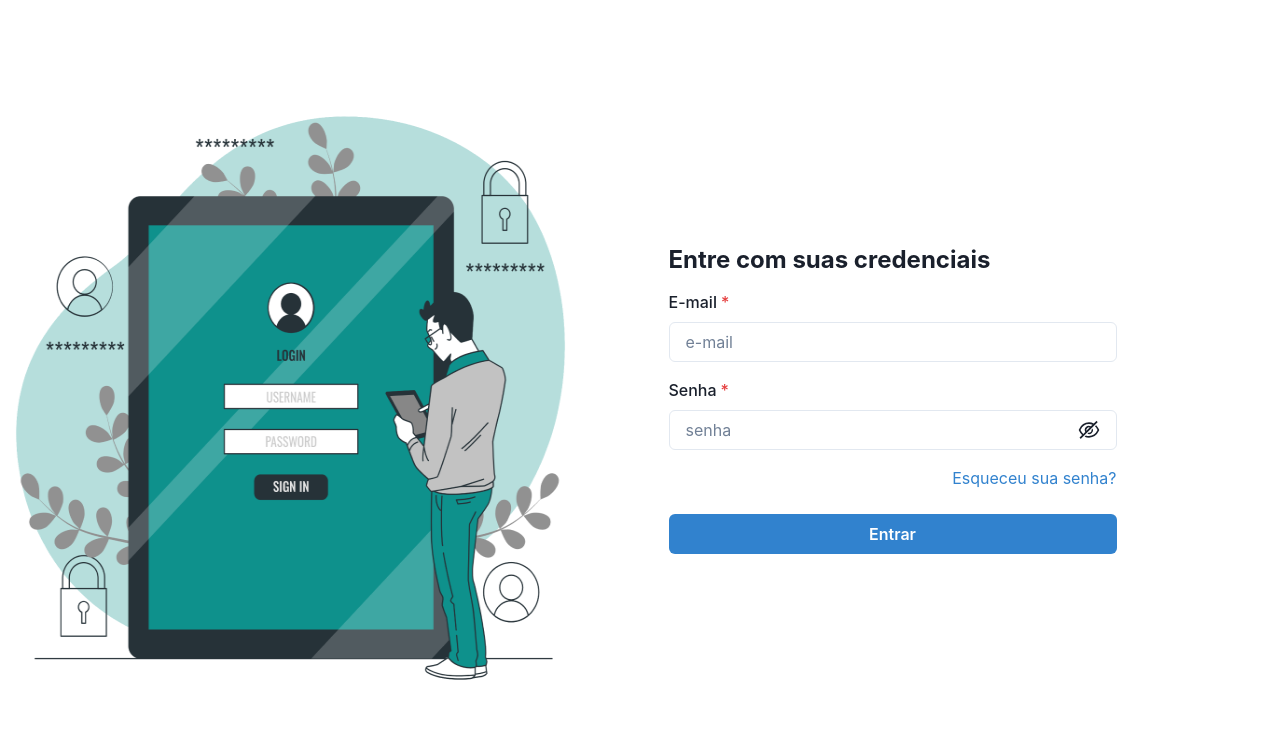
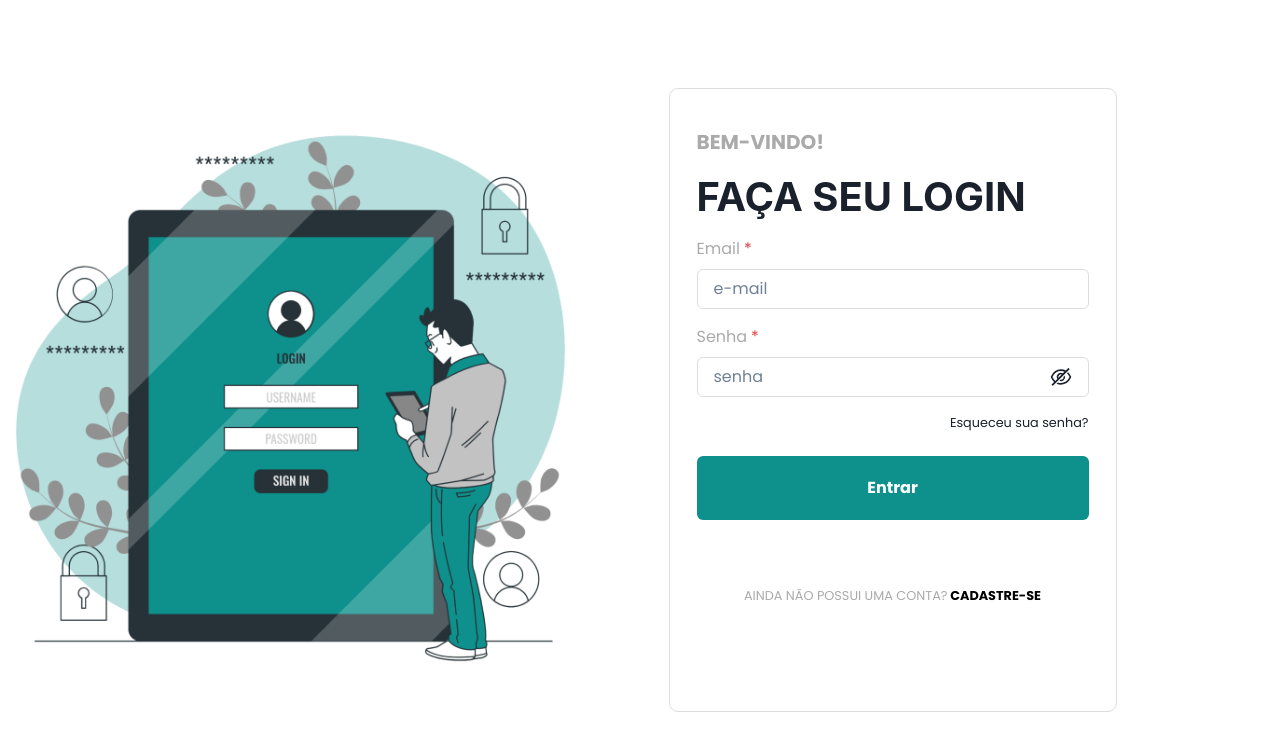
Before and after one commit to eliezer-rodrigues037/Projeto-recicla-front, a Next.js app: page / in a window 1280 px wide. Shown: the top 750 px of the page. Built offline with nearby package versions, Linux system fonts and the light colour scheme.

Commit message:
Login page ✓ | Recover password WIP.

```diff
--- a/next.config.js
+++ b/next.config.js
@@ -1,9 +1,10 @@
 /** @type {import('next').NextConfig} */
 const nextConfig = {
   reactStrictMode: true,
-
+  // http://localhost:3333
+  //
   env: {
-    baseUrl: "http://localhost:3333",
+    baseUrl: "http://192.168.0.5:3333",
   },
 };
 
--- a/src/contexts/auth.tsx
+++ b/src/contexts/auth.tsx
@@ -113,11 +113,9 @@ export function AuthProvider({ children }: { children: ReactNode }) {
       setIsLoading(false);
       router.push("/");
 
-      const errorMessage = e instanceof Error ? e.message : e.data.message;
-
       toast({
         title: "Erro.",
-        description: errorMessage,
+        description: e?.response?.data?.message || e?.message,
         status: "error",
         duration: 2500,
         isClosable: true,
@@ -154,11 +152,9 @@ export function AuthProvider({ children }: { children: ReactNode }) {
     } catch (e: any) {
       console.log(e);
 
-      const errorMessage = e instanceof Error ? e.message : e.data.message;
-
       toast({
         title: "Erro.",
-        description: errorMessage,
+        description: e?.response?.data?.message || e?.message,
         status: "error",
         duration: 2500,
         isClosable: true,
@@ -199,11 +195,9 @@ export function AuthProvider({ children }: { children: ReactNode }) {
     } catch (e: any) {
       console.log(e);
 
-      const errorMessage = e instanceof Error ? e.message : e.data.message;
-
       toast({
         title: "Erro.",
-        description: errorMessage,
+        description: e?.response?.data?.message || e?.message,
         status: "error",
         duration: 2500,
         isClosable: true,
@@ -266,7 +260,7 @@ export function AuthProvider({ children }: { children: ReactNode }) {
       console.log(e);
       toast({
         title: "Erro.",
-        description: e.response.data.message,
+        description: e?.response?.data?.message || e?.message,
         status: "error",
         duration: 2500,
         isClosable: true,
--- a/src/pages/_app.tsx
+++ b/src/pages/_app.tsx
@@ -1,5 +1,5 @@
 import type { AppProps } from "next/app";
-import { Box, ChakraProvider } from "@chakra-ui/react";
+import { Box, ChakraProvider, extendTheme } from "@chakra-ui/react";
 import { AuthProvider } from "../contexts/auth";
 import { useAuth } from "../hooks/useAuth";
 import { QueryClient, QueryClientProvider } from "react-query";
@@ -38,10 +38,28 @@ const ApiProvider = ({ Component, pageProps }: AppProps) => {
 const queryClient = new QueryClient();
 
 const MyApp = ({ Component, pageProps, router }: AppProps) => {
+  const theme = extendTheme({
+    styles: {
+      global: () => ({
+        body: {
+          fontFamily: "Poppins",
+        },
+      }),
+    },
+    colors: {
+      gray: {
+        200: "#DDDDDD", // Bordas
+        400: "#AAAAAA", // Fonte inputs
+      },
+      green: {
+        500: "#0E918C", // Cor principal da marca
+      },
+    },
+  });
   return (
     <AuthProvider>
       <QueryClientProvider client={queryClient}>
-        <ChakraProvider>
+        <ChakraProvider theme={theme}>
           <ApiProvider
             Component={Component}
             pageProps={pageProps}
--- /dev/null
+++ b/src/pages/_document.tsx
@@ -0,0 +1,27 @@
+import Document, { Html, Head, Main, NextScript } from "next/document";
+
+export default class MyDocument extends Document {
+  render() {
+    return (
+      <Html>
+        <Head>
+          <link rel="preconnect" href="https://fonts.googleapis.com" />
+          <link
+            rel="preconnect"
+            href="https://fonts.gstatic.com"
+            crossOrigin="true"
+          />
+          <link
+            href="https://fonts.googleapis.com/css2?family=Poppins:wght@400;700&display=swap"
+            rel="stylesheet"
+          />
+          <link rel="icon" type="image/png" href="/mind_icon.png" />
+        </Head>
+        <body>
+          <Main />
+          <NextScript />
+        </body>
+      </Html>
+    );
+  }
+}
--- a/src/pages/index.tsx
+++ b/src/pages/index.tsx
@@ -15,6 +15,8 @@ import {
   Image,
   InputGroup,
   InputRightElement,
+  Text,
+  Box,
 } from "@chakra-ui/react";
 import { loginSchema } from "../validations/loginSchema";
 import { AiOutlineEye, AiOutlineEyeInvisible } from "react-icons/ai";
@@ -45,10 +47,11 @@ const Main: NextPage = () => {
     watch,
     formState: { errors },
   } = useForm<LoginData>({
-    mode: "onTouched",
+    mode: "onChange",
     reValidateMode: "onSubmit",
     resolver: yupResolver(loginSchema),
     defaultValues,
+    delayError: 1000,
   });
 
   const values = watch();
@@ -69,30 +72,49 @@ const Main: NextPage = () => {
         direction={{ base: "column", md: "row" }}
         role="index/stack"
       >
-        <Flex flex={1} alignSelf="center" justifyContent="end" ml="auto">
+        <Flex
+          flex={1}
+          alignSelf="center"
+          justifyContent="end"
+          ml="auto"
+          display={["none", "none", "flex"]}
+        >
           <Image
             alt="Login Image"
             w="622"
-            h="622"
             src="/static/images/tablet-login.png"
           />
         </Flex>
-        <Flex p={8} flex={1} align={"center"} justify={"start"}>
+        <Flex
+          p={8}
+          flex={1}
+          align={"center"}
+          justify={"start"}
+          overflow="hidden"
+        >
           <Stack
             as="form"
             onSubmit={handleSubmit(() => Login(values.email, values.password))}
             spacing={4}
             w={"full"}
             maxW={"md"}
+            border="1px solid #DDDDDD"
+            borderRadius="9px"
+            px="27px"
+            pt="38px"
+            pb="106px"
           >
-            <Heading role="index/heading" fontSize={"2xl"}>
-              Entre com suas credenciais
+            <Text fontSize="1.25rem" fontWeight="700" color="gray.400">
+              BEM-VINDO!
+            </Text>
+            <Heading role="index/heading" fontSize="2.5rem">
+              FAÇA SEU LOGIN
             </Heading>
             <FormControl isRequired>
-              <FormLabel>E-mail</FormLabel>
+              <FormLabel color="gray.400">Email</FormLabel>
               <Input
                 {...register("email")}
-                focusBorderColor={"blue.500"}
+                focusBorderColor={"green.500"}
                 placeholder="e-mail"
                 type="email"
               />
@@ -103,11 +125,11 @@ const Main: NextPage = () => {
               )}
             </FormControl>
             <FormControl isRequired>
-              <FormLabel>Senha</FormLabel>
+              <FormLabel color="gray.400">Senha</FormLabel>
               <InputGroup>
                 <Input
                   {...register("password")}
-                  focusBorderColor={"blue.500"}
+                  focusBorderColor={"green.500"}
                   placeholder="senha"
                   type={isPasswordVisible ? "text" : "password"}
                 />
@@ -141,7 +163,7 @@ const Main: NextPage = () => {
                 justify={"flex-end"}
               >
                 <Link
-                  color={"blue.500"}
+                  fontSize="0.8rem"
                   onClick={() => router.push("/forgot-password")}
                 >
                   Esqueceu sua senha?
@@ -151,12 +173,29 @@ const Main: NextPage = () => {
                 isLoading={isLoading}
                 type="submit"
                 disabled={isLoading}
-                colorScheme="blue"
+                colorScheme="green"
                 variant="solid"
+                h="64px"
+                p="0"
+                _hover={{ filter: "brightness(0.9)" }}
               >
                 Entrar
               </Button>
             </Stack>
+            <Box pt="50px">
+              <Text
+                fontSize="0.8rem"
+                fontWeight="400"
+                textAlign="center"
+                color="gray.400"
+              >
+                AINDA NÃO POSSUI UMA CONTA?
+                <Link fontWeight="bold" color="black">
+                  {" "}
+                  CADASTRE-SE
+                </Link>
+              </Text>
+            </Box>
           </Stack>
         </Flex>
       </Stack>
```
Also changed, not shown: src/pages/forgot-password.tsx (+40 -28 lines), public/static/images/forgotPassword.png (added).
